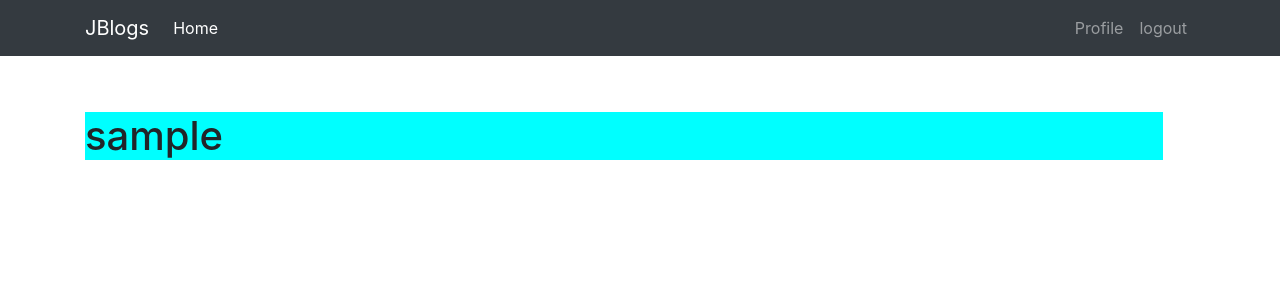
After one commit to jisshub/blogapp-django-project, a Django app: page /profile/ in a window 1280 px wide. The commit adds this page. Shown: the top 300 px of the page. Run offline with Django 3.2, Linux system fonts and the light colour scheme; the visitor is signed in with stand-in values (Sample User, id 1); some libraries are stand-ins or nearby versions.

Commit message:
user prfile first

```diff
--- a/blog/templates/partial/_navbar.html
+++ b/blog/templates/partial/_navbar.html
@@ -15,6 +15,7 @@
         </ul>
         <ul class="navbar-nav">
             <li class="nav-item">
+                <a href="{% url 'profile' %}" class="nav-link float-left">Profile</a>
                 <a href="{% url 'logout' %}" class="nav-link float-left">logout</a>
             </li>
         </ul>
--- a/blogAppProject/settings.py
+++ b/blogAppProject/settings.py
@@ -128,3 +128,7 @@ CRISPY_TEMPLATE_PACK = 'bootstrap4'
 
 # redirect to home page once login
 LOGIN_REDIRECT_URL = "home"
+
+# change default login url -> custom one
+# so whenever v navigate to login/, no errors
+LOGIN_URL = 'login'
--- /dev/null
+++ b/user/templates/user/profile.html
@@ -0,0 +1,6 @@
+{% extends 'blog/base.html' %}
+
+{% block content %}
+<!-- here user is currenlty logged in user. no need to pass it to context in view -->
+    <h1>{{user.username}}</h1>
+{% endblock %}
--- a/user/urls.py
+++ b/user/urls.py
@@ -10,4 +10,7 @@ urlpatterns = [
     path('login/', auth_views.LoginView.as_view(template_name='user/login.html'), name='login'),
     path('logout/', auth_views.LogoutView.as_view(template_name='user/logout.html'), name='logout'),
 
+    # navigate to user profiles
+    path('profile/', views.profile, name="profile")
+
 ]
--- a/user/views.py
+++ b/user/views.py
@@ -5,6 +5,9 @@ from django.contrib import messages
 from django.shortcuts import redirect
 # import Register Form
 from .forms import RegisterForm
+
+# impot login_required decorators
+from django.contrib.auth.decorators import login_required
 
 # Create your views here.
 
@@ -27,7 +30,7 @@ def register_view(request):
     # render the form
     return render(request, 'user/register.html', {"form": form})
 
-
-# def login_view(request):
-#     pass
-#     return render(request, 'user/login.html')
+# user profile page
+@login_required
+def profile(request):
+    return render(request, 'user/profile.html')
```
Also changed, not shown: 1 other file.
